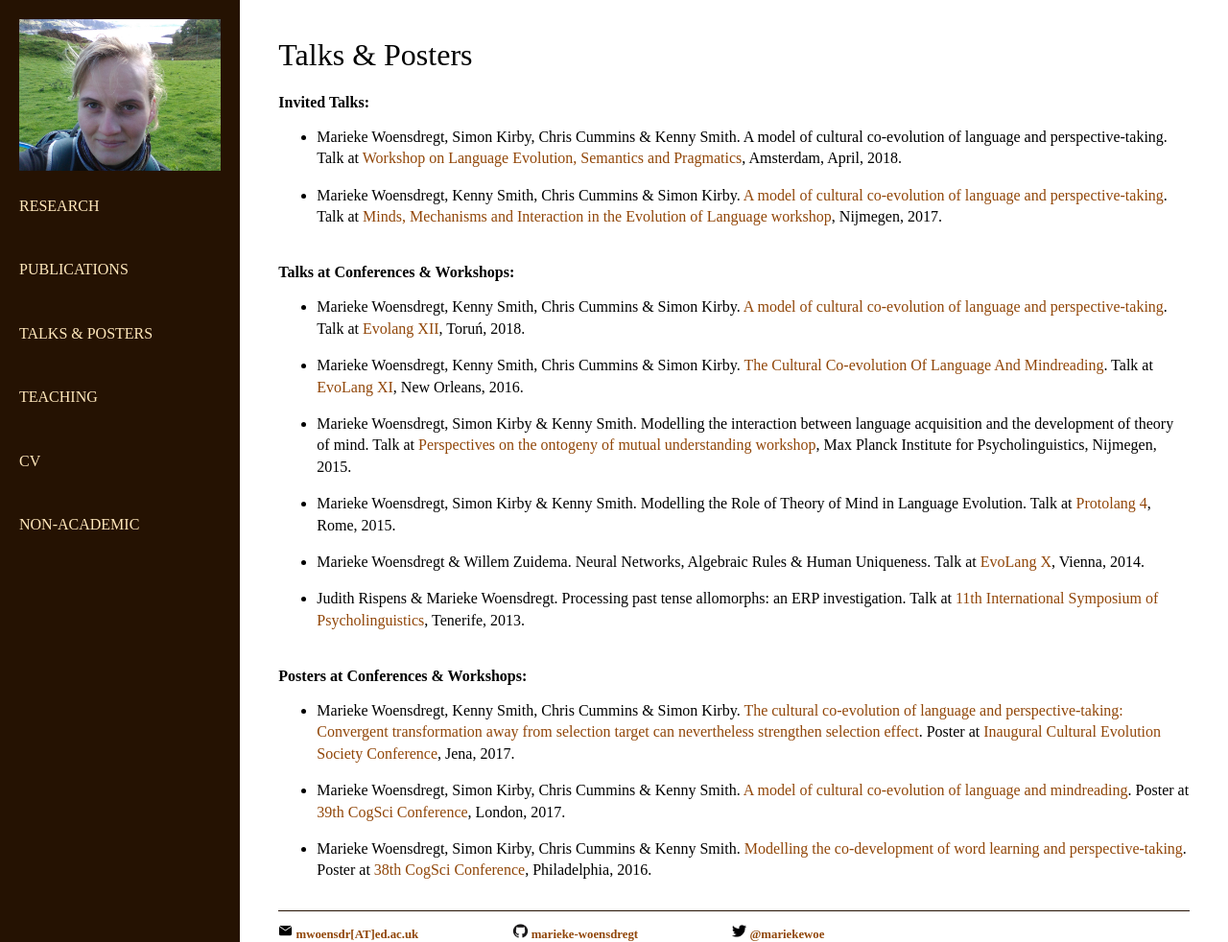
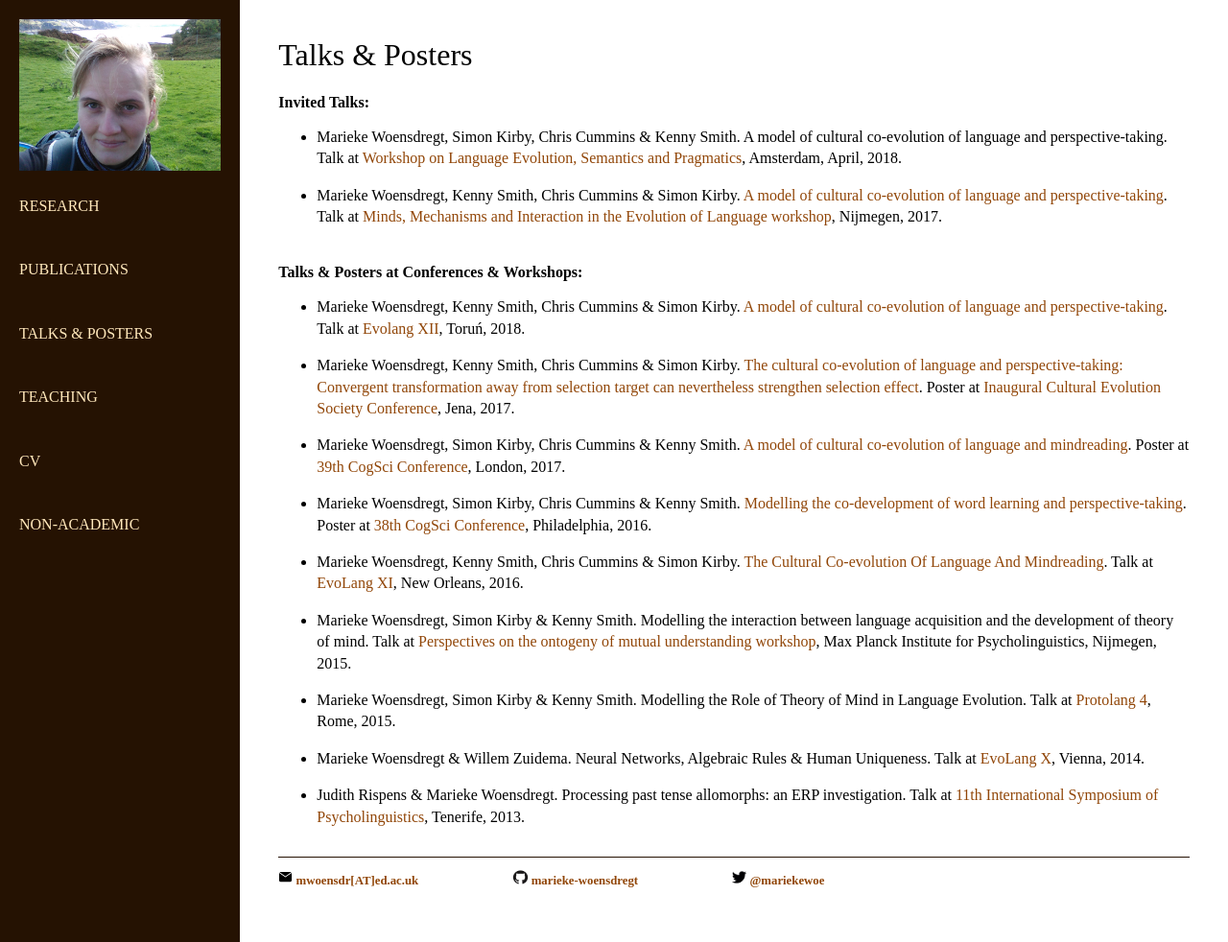
Before and after one commit to marieke-woensdregt/marieke-woensdregt.github.io, a Jekyll site: the page built from talks_n_posters/index.html, in a window 1280 px wide and 982 px high. Shown: the whole window at 96% size. Built offline with Jekyll 4.4.1, drawn with Linux system fonts in a browser that asks for light colours; some of the changed lines change nothing that is shown.

Commit message:
Update index.html

```diff
--- a/talks_n_posters/index.html
+++ b/talks_n_posters/index.html
@@ -20,7 +20,7 @@ title: talks_n_posters
 				Nijmegen, 2017. </p></li>
 		</ul>
 
-		<h3> Talks at Conferences &amp Workshops: </h3>
+		<h3> Talks &amp Posters at Conferences &amp Workshops: </h3>
 		<ul>
 			<li><p> Marieke Woensdregt, Kenny Smith, Chris Cummins &amp; Simon Kirby.
 				<a href="http://evolang.org/torun/proceedings/papertemplate.html?p=202">
@@ -28,6 +28,21 @@ title: talks_n_posters
 				Talk at
 				<a href="https://evolang.cles.umk.pl/">Evolang XII</a>,
 				Toruń, 2018. </p></li>
+			<li><p> Marieke Woensdregt, Kenny Smith, Chris Cummins &amp; Simon Kirby.
+				<a href="https://guidebook.com/guide/92067/poi/8360673/">
+				The cultural co-evolution of language and perspective-taking: Convergent transformation away from selection target can nevertheless strengthen selection effect</a>.
+				Poster at
+				<a href="https://www.shh.mpg.de/cescjena2017">Inaugural Cultural Evolution Society Conference</a>,
+				Jena, 2017. </p></li>
+			<li><p> Marieke Woensdregt, Simon Kirby, Chris Cummins &amp; Kenny Smith.
+				<a href="https://mindmodeling.org/cogsci2017/papers/0897/index.html">A model of cultural co-evolution of language and mindreading</a>.
+				Poster at <a href="http://www.cognitivesciencesociety.org/conference/cogsci2017/">39th CogSci Conference</a>,
+				London, 2017. </p></li>
+			<li><p> Marieke Woensdregt, Simon Kirby, Chris Cummins &amp; Kenny Smith.
+				<a href="https://mindmodeling.org/cogsci2016/papers/0222/paper0222.pdf">Modelling the co-development of word learning and perspective-taking</a>.
+				Poster at
+				<a href="http://www.cognitivesciencesociety.org/2015/09/26/cogsci-2016-recognizing-and-representing-events/">38th CogSci Conference</a>,
+				Philadelphia, 2016. </p></li>
 			<li><p> Marieke Woensdregt, Kenny Smith, Chris Cummins &amp; Simon Kirby.
 				<a href="http://evolang.org/neworleans/papers/84.html">The Cultural Co-evolution Of Language And Mindreading</a>.
 				Talk at <a href="https://www.usm.edu/gulfcoast/evolang-2016">EvoLang XI</a>,
@@ -43,30 +58,12 @@ title: talks_n_posters
 				Rome, 2015. </p></li>
 			<li><p> Marieke Woensdregt &amp; Willem Zuidema. Neural Networks, Algebraic Rules &amp; Human Uniqueness.
 				Talk at <a href="https://evolangx.univie.ac.at/">EvoLang X</a>, Vienna, 2014. </p></li>
-			<li><p class="bottom-one"> Judith Rispens &amp; Marieke Woensdregt. Processing past tense allomorphs: an ERP investigation.
+			<li><p> Judith Rispens &amp; Marieke Woensdregt. Processing past tense allomorphs: an ERP investigation.
 				Talk at
 				<a href="http://escop.eu/news/conferences-news/11th-international-symposium-of-psycholinguistics/www.neurocog.ull.es/www.neurocog.ull.es/psycholinguistics">
 					11th International Symposium of Psycholinguistics</a>,
 				Tenerife, 2013. </p></li>
 		</ul>
 
-		<h3> Posters at Conferences &amp Workshops: </h3>
-		<ul>
-			<li><p> Marieke Woensdregt, Kenny Smith, Chris Cummins &amp; Simon Kirby.
-				<a href="https://guidebook.com/guide/92067/poi/8360673/">
-				The cultural co-evolution of language and perspective-taking: Convergent transformation away from selection target can nevertheless strengthen selection effect</a>.
-				Poster at
-				<a href="https://www.shh.mpg.de/cescjena2017">Inaugural Cultural Evolution Society Conference</a>,
-				Jena, 2017. </p></li>
-			<li><p> Marieke Woensdregt, Simon Kirby, Chris Cummins &amp; Kenny Smith.
-				<a href="https://mindmodeling.org/cogsci2017/papers/0897/index.html">A model of cultural co-evolution of language and mindreading</a>.
-				Poster at <a href="http://www.cognitivesciencesociety.org/conference/cogsci2017/">39th CogSci Conference</a>,
-				London, 2017. </p></li>
-			<li><p> Marieke Woensdregt, Simon Kirby, Chris Cummins &amp; Kenny Smith.
-				<a href="https://mindmodeling.org/cogsci2016/papers/0222/paper0222.pdf">Modelling the co-development of word learning and perspective-taking</a>.
-				Poster at
-				<a href="http://www.cognitivesciencesociety.org/2015/09/26/cogsci-2016-recognizing-and-representing-events/">38th CogSci Conference</a>,
-				Philadelphia, 2016. </p></li>
-		</ul>
 
 </div><!-- /.blurb -->
```
